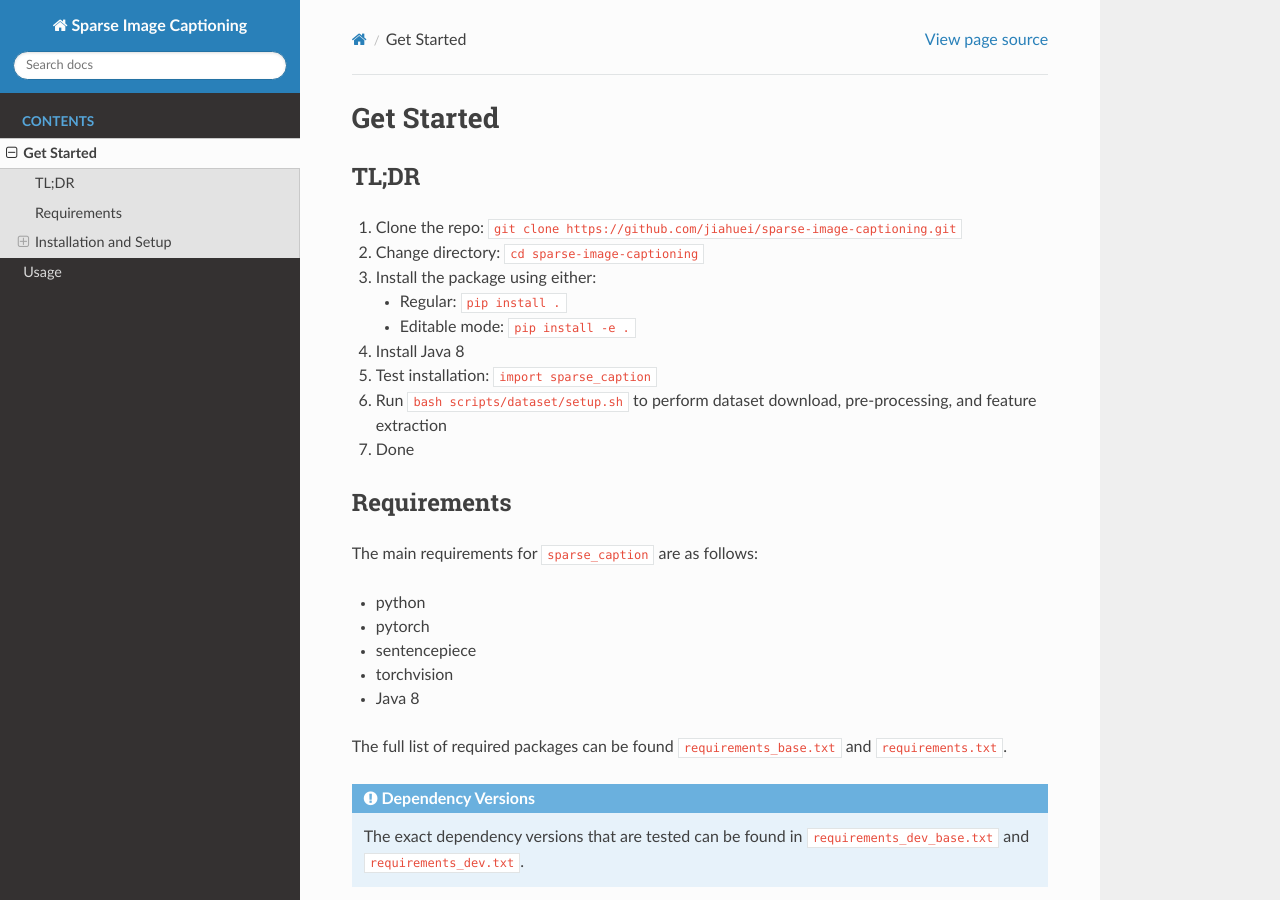
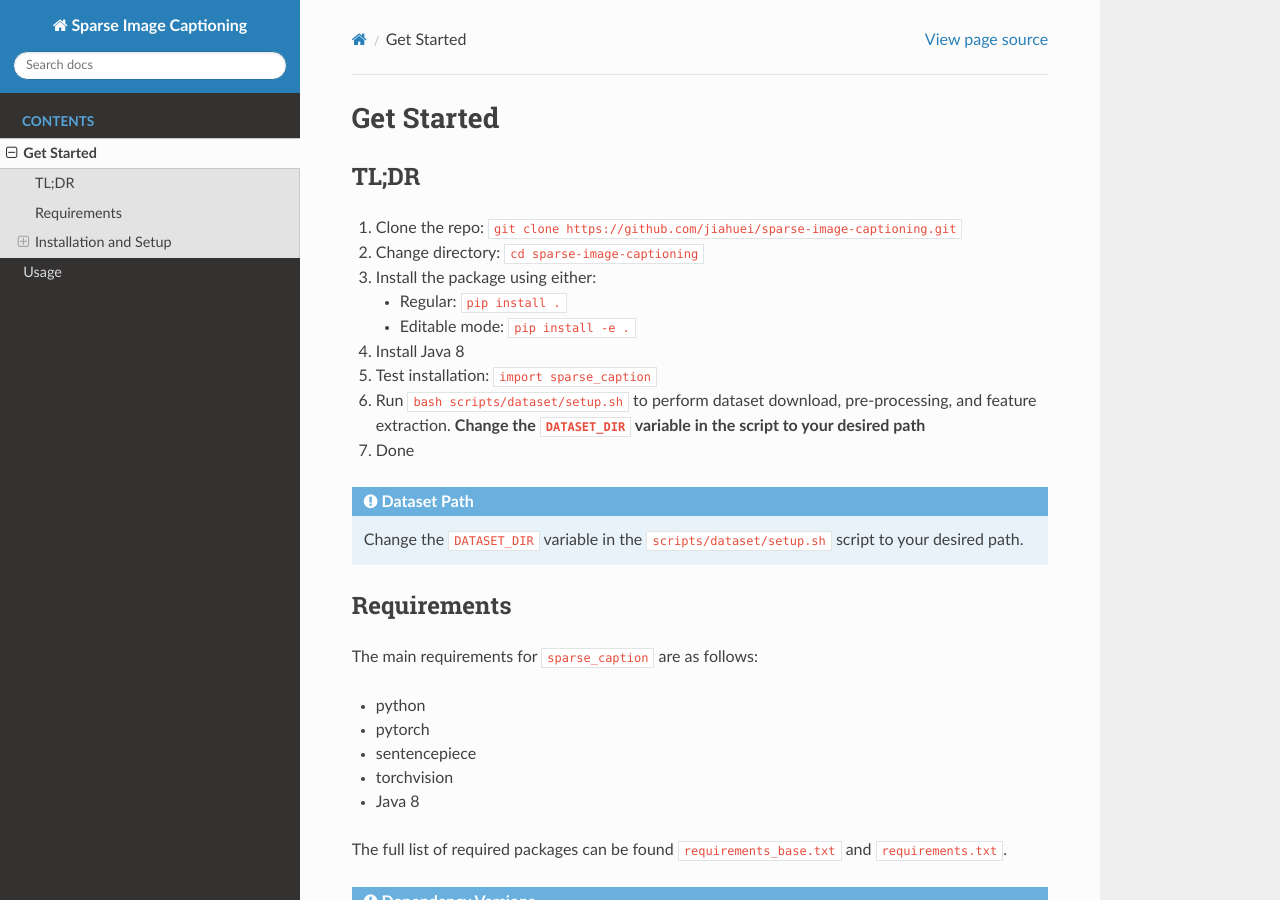
Before and after one commit to jiahuei/sparse-image-captioning, a Sphinx documentation site: the page built from docs/get_started.md, in a window 1280 px wide and 900 px high. Built offline with Sphinx 7.4.7 and the Read the Docs theme 2.0.0, drawn with Linux system fonts in a browser that asks for light colours; pages that are not in the unit, such as notebooks, are missing from menus.

Commit message:
update docs: add note on dataset path

````diff
--- a/docs/get_started.md
+++ b/docs/get_started.md
@@ -9,9 +9,12 @@
    * Editable mode: `pip install -e .`
 4. Install Java 8
 5. Test installation: `import sparse_caption`
-6. Run `bash scripts/dataset/setup.sh` to perform dataset download, pre-processing, and feature extraction
+6. Run `bash scripts/dataset/setup.sh` to perform dataset download, pre-processing, and feature extraction. **Change the `DATASET_DIR` variable in the script to your desired path**
 7. Done
 
+```{admonition} Dataset Path
+Change the `DATASET_DIR` variable in the `scripts/dataset/setup.sh` script to your desired path.
+```
 
 ## Requirements
 
````
